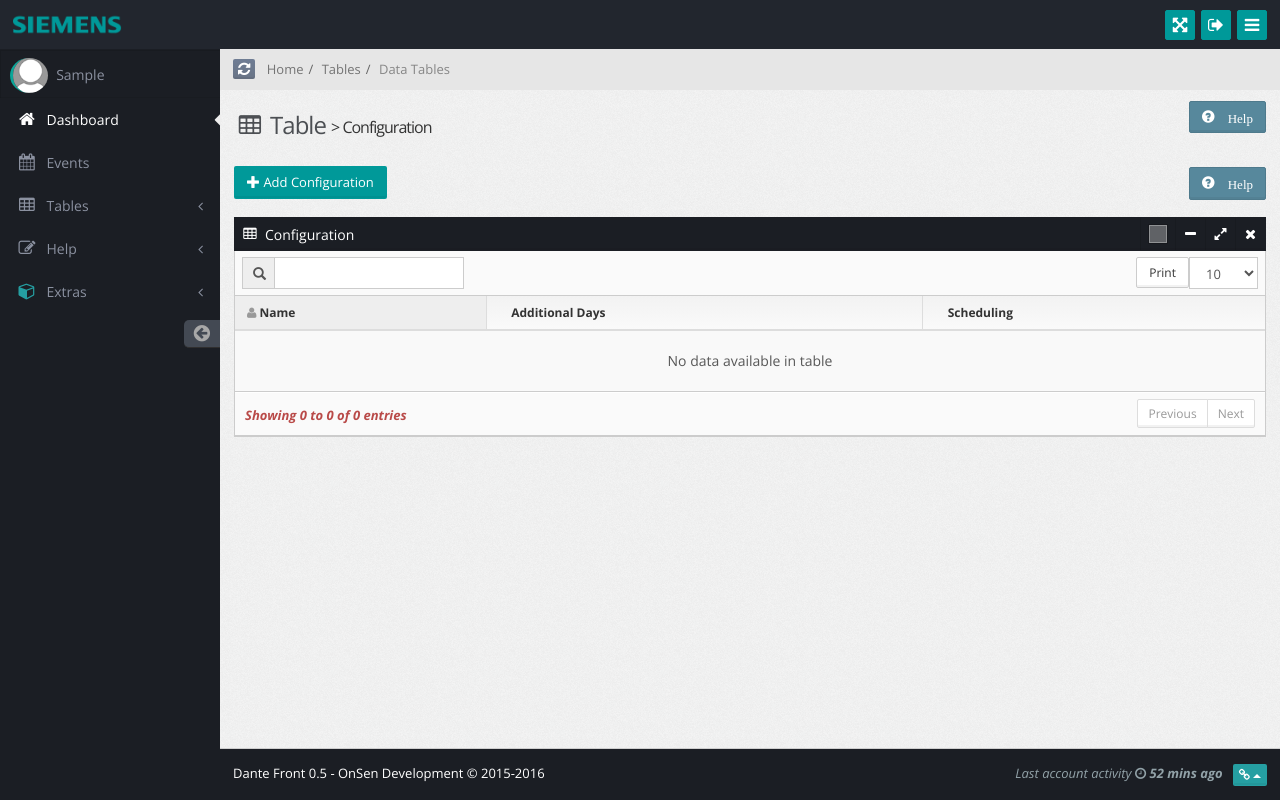
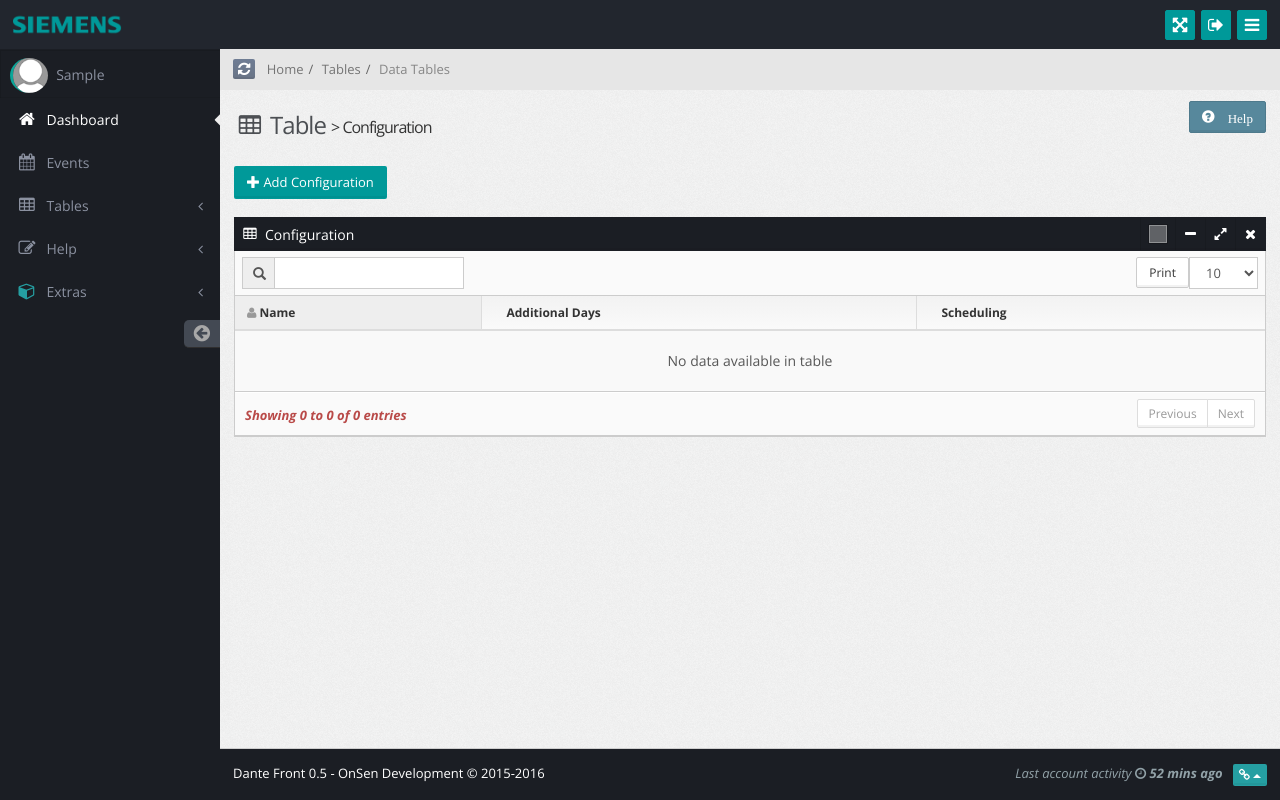
Before and after one commit to TylerRudie/Onsen, a Django app: page /config/list/ in a window 1280 px wide. Run offline with Django 3.2, Linux system fonts and the light colour scheme; the visitor is signed in with stand-in values (Sample User, id 1); data that the repository does not hold is empty; some libraries are stand-ins or nearby versions.

Commit message:
Last Miniut Tweaks

```diff
--- a/templates/base.html
+++ b/templates/base.html
@@ -5,7 +5,7 @@
     <meta charset="utf-8">
     <!--<meta http-equiv="X-UA-Compatible" content="IE=edge,chrome=1">-->
 
-    <title> SmartAdmin </title>
+    <title> SIEMENS - Atlas </title>
     <meta name="description" content="">
     <meta name="author" content="">
 
--- a/templates/config/cfg.html
+++ b/templates/config/cfg.html
@@ -100,8 +100,7 @@
                     <a role="button" href="{% url 'config_new' %}" class="btn sbluesubbtn">
                         <span class="glyphicon glyphicon-plus"></span> Add Configuration
                     </a>
-                    <a type="button" class="btn glyphicon glyphicon-question-sign btn-info pull-right"
-                        href="{% url 'help_pool'  %}" target="_blank"> Help</a>
+
                     <br></br>
                     <header>
                         <span class="widget-icon"> <i class="fa fa-table"></i> </span>
```
